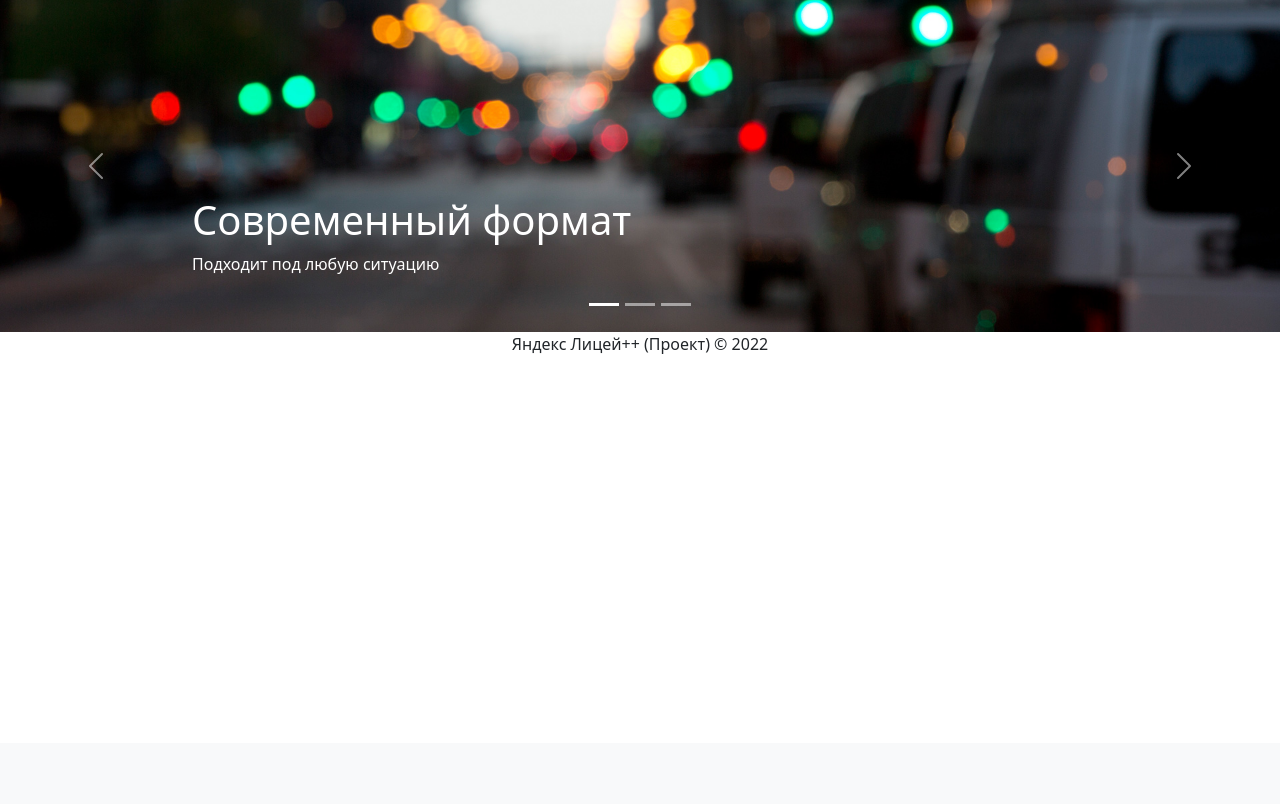
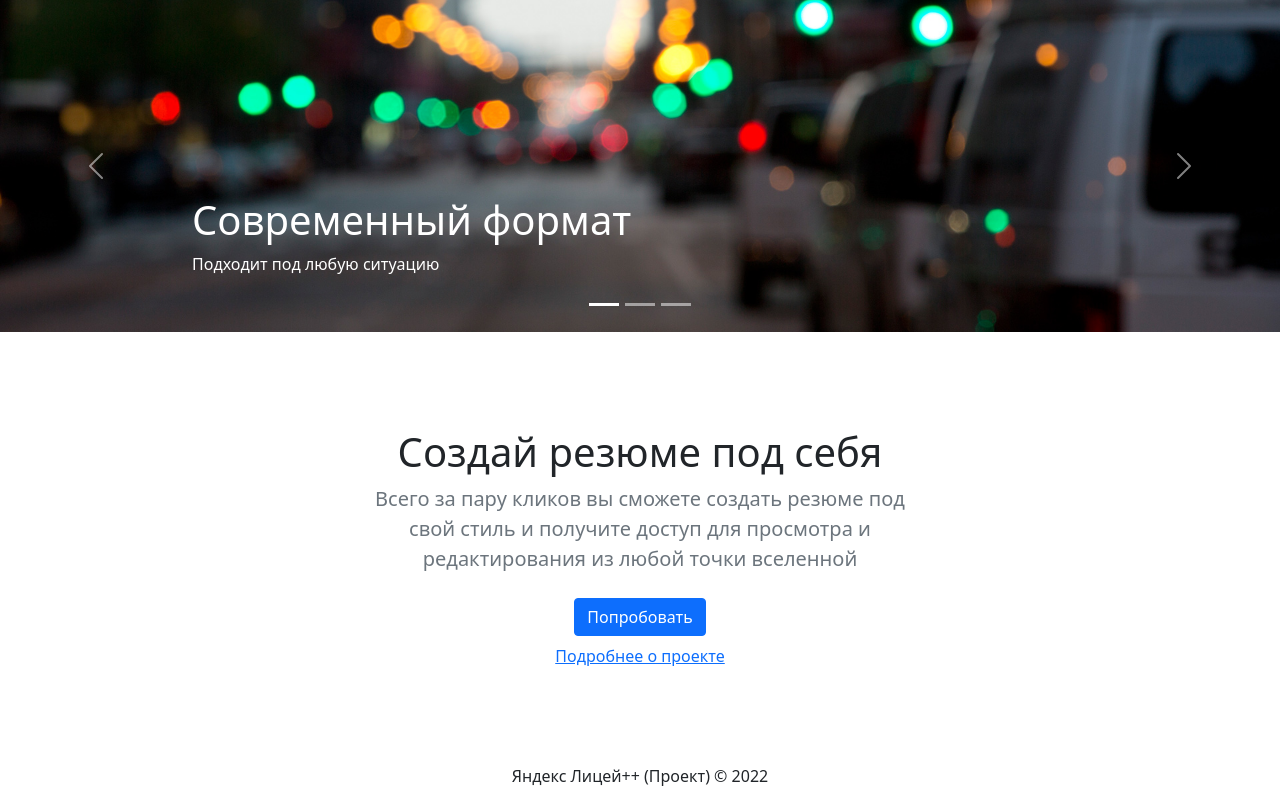
Before and after one commit to YandexLyceumPP/Resume, a Django app: page / in a window 1280 px wide. Shown: the part 57-861 px from the top of the page. Before the commit the page ends 411 px from the top, so only its background shows below. Run offline with Django 3.2, Linux system fonts and the light colour scheme.

Commit message:
Adding a text with a call to try

```diff
--- a/templates/base.html
+++ b/templates/base.html
@@ -20,7 +20,9 @@
         <link rel="icon" type="image/png" sizes="16x16" href="{% static 'img/favicons/favicon-16x16.png' %}">
     </head>
     <body>
-        {% include "includes/header.html" %}
+        {% block header %}
+            {% include "includes/header.html" %}
+        {% endblock %}
 
         <main>
             {% block content_free %}{% endblock %}
@@ -29,6 +31,8 @@
             </div>
         </main>
 
-        {% include "includes/footer.html" %}
+        {% block footer %}
+            {% include "includes/footer.html" %}
+        {% endblock %}
     </body>
 </html>
--- a/templates/homepage/homepage.html
+++ b/templates/homepage/homepage.html
@@ -62,4 +62,25 @@
             <span class="visually-hidden">Next</span>
         </button>
     </div>
+
+    <section class="py-5 text-center container">
+        <div class="row py-lg-5">
+            <div class="col-lg-6 col-md-8 mx-auto">
+                <h1 class="fw-light">Создай резюме под себя</h1>
+                <p class="lead text-muted">Всего за пару кликов вы сможете создать резюме под свой стиль и
+                    получите доступ для просмотра и редактирования из любой точки вселенной</p>
+
+                {% if user.is_authenticated %}
+                    <a class="btn btn-primary my-2"
+                       href="{% url 'users:profile' %}">Перейти в профиль</a>
+                {% else %}
+                    <a class="btn btn-primary my-2"
+                       href="{% url 'users:signup' %}">Попробовать</a>
+                {% endif %}
+
+                <br>
+                <a href="{% url 'about:about' %}">Подробнее о проекте</a>
+            </div>
+        </div>
+    </section>
 {% endblock %}
```
